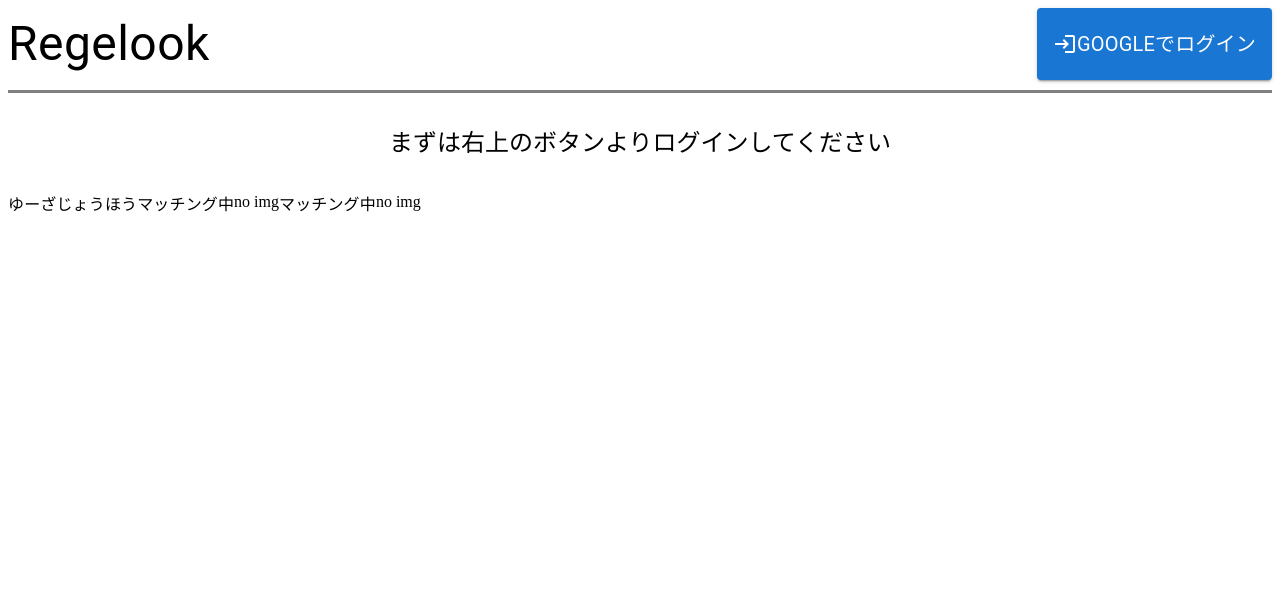
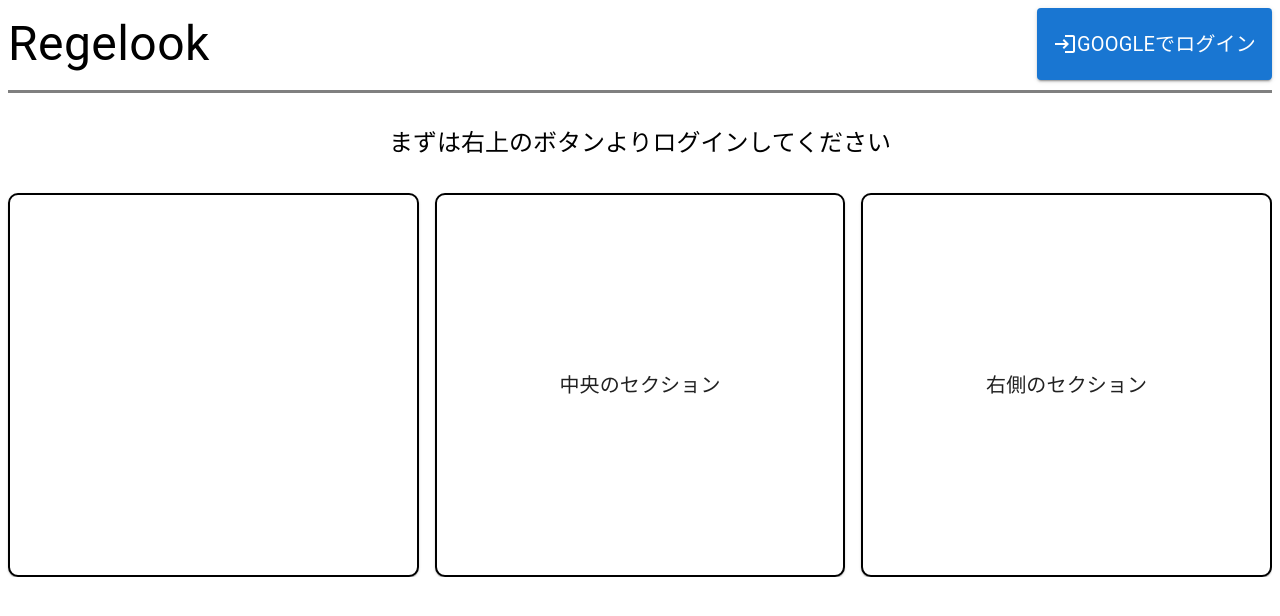
Before and after one commit to ayumu203/programing-C, a React (Vite) app: page / in a window 1280 px wide. Shown: the top 616 px of the page. Built offline with nearby package versions, Linux system fonts and the light colour scheme; no server answers; the database is empty.

Commit message:
ゲームのUIをかなり変更しました。

```diff
--- a/src/Game.jsx
+++ b/src/Game.jsx
@@ -1,9 +1,9 @@
 import { useContext, useState } from "react"
 import { RoomContext, UserContext } from "./App"
-import { Box, Button, Typography } from "@mui/material";
+import { Box, Button, Typography, Paper, Grid, useRadioGroup} from "@mui/material";
 import { doc, getDoc, onSnapshot, updateDoc } from "firebase/firestore";
 import { db } from "./firebase";
-import { PlayerInfoPanel } from "./GameComponents/PlayerInfoPanel";
+import PlayerInfoPanel from "./GameComponents/PlayerInfoPanel";
 import makeRandomRegText from "./Gametools/makeText";
 import { MAX_ROOM_HEADCOUNT } from "./ConstValue";
 
@@ -12,6 +12,9 @@ export const Game = () =>{
     const { roomNumber } = useContext(RoomContext);
     const [ opponent1,setOpponent1 ] = useState(null);
     const [ opponent2,setOpponent2 ] = useState(null);
+
+    const hiragana = ['あ', 'い', 'う', 'え', 'お', 'か'];
+    const number = [1, 2, 3, 4, 5, 6];
 
     // 各プレイヤーの情報を管理する部分
     const userRef = doc(db,"MatchingRoom",`Room${roomNumber}`);
@@ -97,21 +100,45 @@ export const Game = () =>{
 
 
     return(
+        <Grid container spacing={2} sx={{height:'50vh', overflow:'hidden'}}>
+            <Grid item xs={4}>
+                <Paper sx={{ padding: 2, height: '100%', display: 'flex', justifyContent: 'center', borderRadius: '10px', border: '2px solid black',minHeight: '100%',boxSizing: 'border-box'}}>
+                    {user ?
+                        <PlayerInfoPanel photo={user.photoURL} playername={user.displayName} hiragana={hiragana} number={number}>
+                        </PlayerInfoPanel>
+                    :
+                    <></>
+                    }
+                </Paper>
+            </Grid>
+            <Grid item xs={4}>
+                <Paper sx={{ padding: 2, height: '100%', display: 'flex', alignItems: 'center', justifyContent: 'center', borderRadius: '10px', border: '2px solid black',minHeight: '100%',boxSizing: 'border-box'}}>
+                    <Typography variant="h6">中央のセクション</Typography>
+                </Paper>
+            </Grid>
+            <Grid item xs={4}>
+                <Paper sx={{ padding: 2, height: '100%', display: 'flex', alignItems: 'center', justifyContent: 'center', borderRadius: '10px', border: '2px solid black',minHeight: '100%',boxSizing: 'border-box'}}>
+
+                    <Typography variant="h6">右側のセクション</Typography>
+                </Paper>
+            </Grid>
+        </Grid>
+    )
+}
+/*
 <Box>
 <Box sx={{
     display:"flex"
 }}>
-                {/* UIに使う気力なかった */}
-                <PlayerInfoPanel></PlayerInfoPanel>
+    {/* UIに使う気力なかった }
+
     <Typography>{!opponent1 ? <>マッチング中</> : <>{opponent1.UserName}</>}</Typography>
     {!opponent1 ? <>no img</>: <img src={`${opponent1.PhotoURL}`}></img>}
     <Typography>{!opponent2 ? <>マッチング中</> : <>{opponent2.UserName}</>}</Typography>
     {!opponent2 ? <>no img</>: <img src={`${opponent2.PhotoURL}`}></img>}
 </Box>
 <Box>
-                {/* ちょっとコンポーネント化に手間がかかるのでベタ書きする */}
+    {/* ちょっとコンポーネント化に手間がかかるのでベタ書きする }
     {themeText}
 </Box>
-        </Box>
-    )
-}
+</Box>*/
--- a/src/GameComponents/PlayerInfoPanel.jsx
+++ b/src/GameComponents/PlayerInfoPanel.jsx
@@ -1,22 +1,47 @@
-import { Box, Typography } from "@mui/material"
-import { useContext } from "react";
-import { UserContext } from "../App";
+import { Box, Typography, Grid, Paper, Button} from "@mui/material"
 
-export const PlayerInfoPanel = () => {
-    const {user} = useContext(UserContext);
+
+export default function PlayerInfoPanel({ photo, playername, point=null, pattern=null, hiragana, number}){
     return (
     <Box>
-            {user ?
-            <>
-                <Box>
-                    <Typography>{user.displayName}</Typography>
-                    <img src={`${user.photoURL}`}></img>
+        <Grid container spacing={2}>
+            <Grid item xs={5}>
+                <Box sx={{height:'150px'}}>
+                    <Box sx={{width:'auto',justifyContent: 'center', display: 'flex', }}>
+                        <img src={`${photo}`} style={{borderRadius: '50%'}}></img>
+                    </Box>
+                    <Typography variant='h5' sx={{width:'auto',justifyContent: 'center', display: 'flex', }}>{playername}</Typography>
                 </Box>
-            </>
-            :
-            <Box>
-                <Typography>ゆーざじょうほう</Typography>
-            </Box>}
+            </Grid>
+            <Grid item xs={7}>
+                <Typography variant='h4' sx={{width:'auto', height:'100px', justifyContent: 'center', textAlign:'center', alignItems:'center',display: 'flex', }}>{point}pt</Typography>
+            </Grid>
+            <Grid item xs={12} sx={{height:'100px'}}>
+                <Typography variant='h4' style={{ height: 'minmax(100px, 200px)', backgroundColor: '#4CAF50' }} sx={{width:'auto', height:'100px', justifyContent: 'center', textAlign:'center', alignItems:'center',display: 'flex', }}>{pattern}</Typography>
+            </Grid>
+            <Grid xs={12} style={{height:'20px'}}></Grid>
+            <Grid item xs={12} sx={{height:'100px'}}>
+                <Grid container spacing={2} columnSpacing={1} rowSpacing={1}>
+                    {hiragana.map((moji, index) => (
+                        <Grid item xs={4} style={{ height: 'minmax(100px, 200px)'}} sx={{height:'80px'}}>
+                            <Paper sx={{ padding: 2, height:'80%', display: 'flex', justifyContent: 'center', border: '2px solid black', boxSizing: 'border-box'}}>
+                                <Button>
+                                    <Typography variant="h5" sx={{width:'auto', height:'auto', justifyContent: 'center', textAlign:'center', alignItems:'center',display: 'flex', }}>{moji}</Typography>
+                                </Button>
+                            </Paper>
+                        </Grid>
+                    ))}
+                    {number.map((num, index) => (
+                        <Grid item xs={4} style={{ height: 'minmax(100px, 200px)'}} sx={{height:'80px'}}>
+                            <Paper sx={{ padding: 2, height:'80%', display: 'flex', justifyContent: 'center', border: '2px solid black', boxSizing: 'border-box'}}>
+                                <Typography variant="h5" sx={{width:'auto', height:'auto', justifyContent: 'center', textAlign:'center', alignItems:'center',display: 'flex', }}>{num}</Typography>
+                            </Paper>
+                        </Grid>
+                    ))}
+                </Grid>
+           </Grid>
+
+        </Grid>
     </Box>
     )
 }
```
Lines whose indentation alone changed are shown as unchanged.
